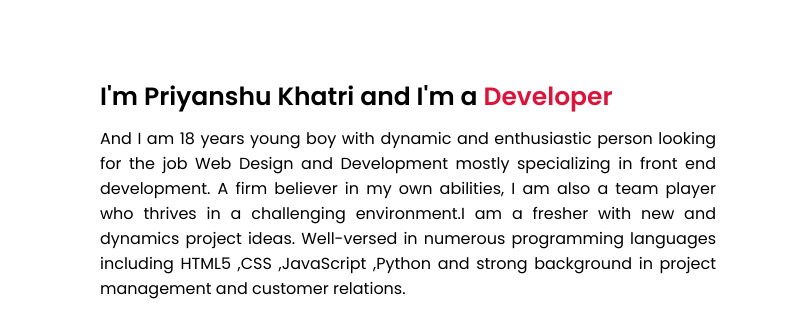
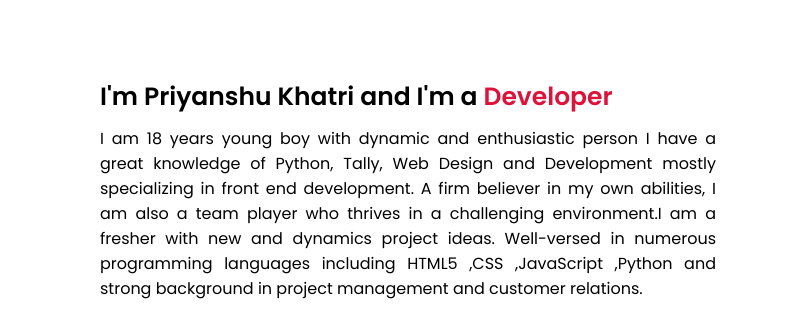
Before and after one commit to priyanshu06062006/best.github.io, a plain HTML site: page index.html in a window 1280 px wide. Shown: the part 1000-1318 px from the top of the page, 484-1280 px from the left. Drawn offline with nearby package versions, Linux system fonts and the light colour scheme; a script that the page names is missing.

Commit message:
Update index.html

```diff
--- a/index.html
+++ b/index.html
@@ -74,8 +74,8 @@
           I'm Priyanshu Khatri and I'm a <span class="typeing-2">Developer</span>
         </div>
         <p>
-          And I am 18 years young boy with dynamic and enthusiastic person
-          looking for the job Web Design and Development mostly specializing in
+          I am 18 years young boy with dynamic and enthusiastic person
+          I have a great knowledge of Python, Tally, Web Design and Development mostly specializing in
           front end development. A firm believer in my own abilities, I am also
           a team player who thrives in a challenging environment.I am a fresher
           with new and dynamics project ideas. Well-versed in numerous
```
